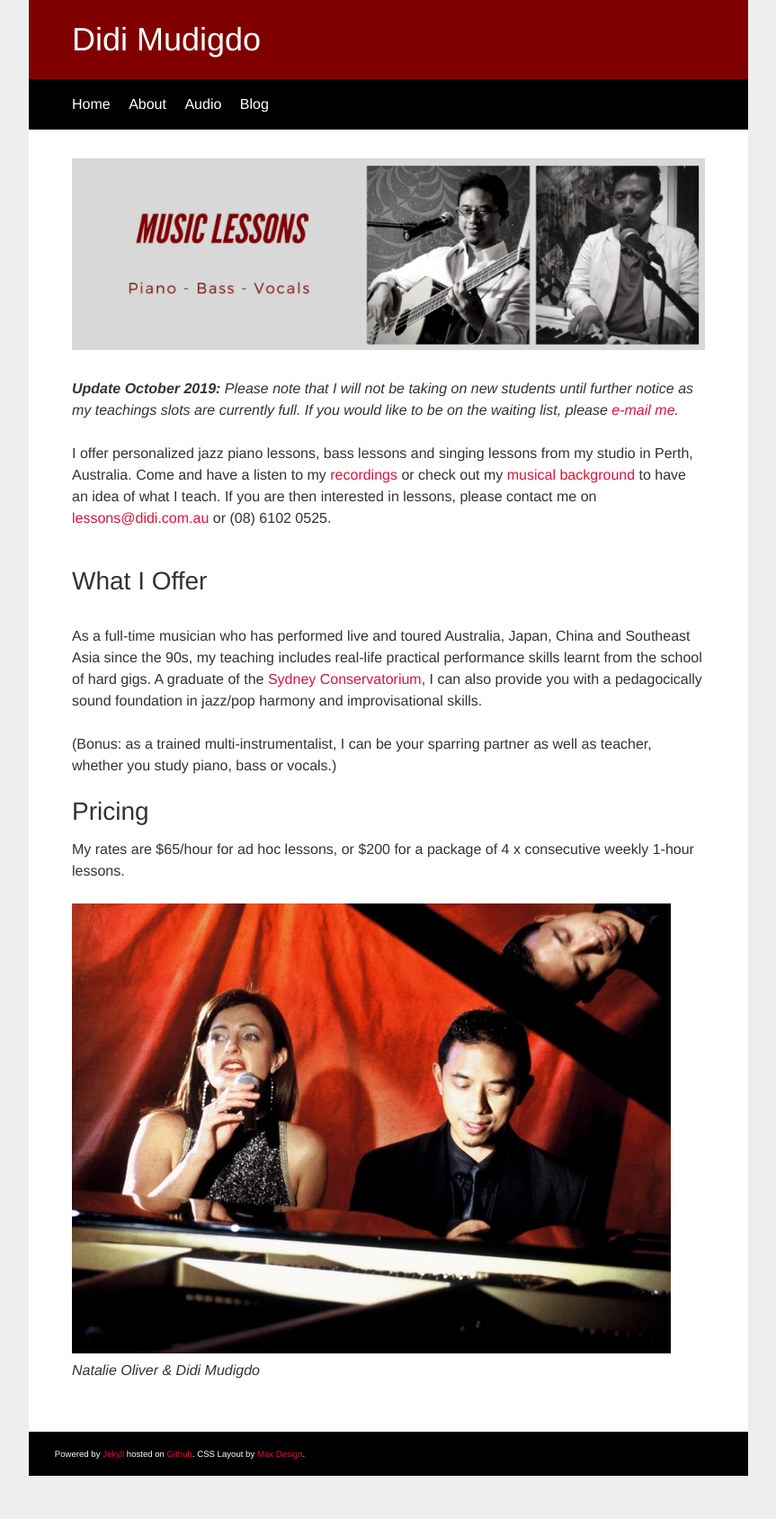
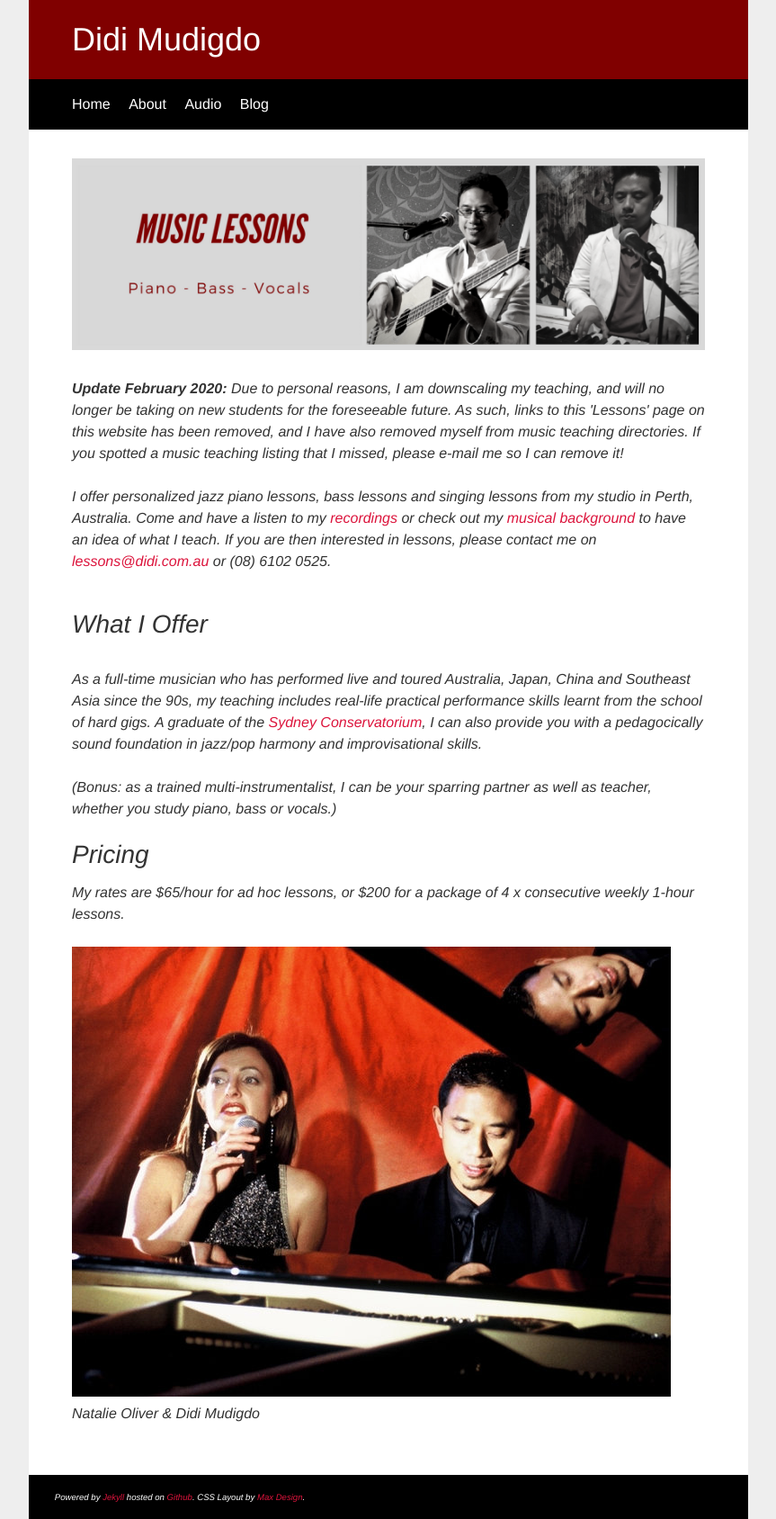
Before and after one commit to didijazz/didijazz.github.io, a Jekyll site: the page built from jazz-piano-lessons-perth/index.html, in a window 1280 px wide. Shown: the whole page at 90% size, without its empty margins (208-1071 px from the left). Built offline with Jekyll 4.4.1, drawn with Linux system fonts in a browser that asks for light colours; before the commit the page ends 1640 px from its top, so only the background shows below that.

Commit message:
Update index.html

```diff
--- a/jazz-piano-lessons-perth/index.html
+++ b/jazz-piano-lessons-perth/index.html
@@ -6,7 +6,7 @@ description: I offer jazz piano lessons, bass lessons and singing lessons from m
 
 <p><img class=img-responsive src="/img/jazz-piano-lessons-perth.png" alt="Jazz Piano Lessons Perth"></p>
 
-<p><em><strong>Update October 2019:</strong> Please note that I will not be taking on new students until further notice as my teachings slots are currently full. If you would like to be on the waiting list, please <a href="mailto:lessons@didi.com.au" target="_blank">e-mail me</a>.</em></p>
+<p><em><strong>Update February 2020:</strong> Due to personal reasons, I am downscaling my teaching, and will no longer be taking on new students for the foreseeable future. As such, links to this 'Lessons' page on this website has been removed, and I have also removed myself from music teaching directories. If you spotted a music teaching listing that I missed, please e-mail me so I can remove it!</p>
 
 <p>I offer personalized jazz piano lessons, bass lessons and singing lessons from my studio in Perth, Australia. Come and have a listen to my <a href="/audio/index.html">recordings</a> or check out my <a href="/about/index.html">musical background</a> to have an idea of what I teach. If you are then interested in lessons, please contact me on <a href="mailto:lessons@didi.com.au" target="_blank">lessons@didi.com.au</a> or (08) 6102 0525.</p>
 
```
